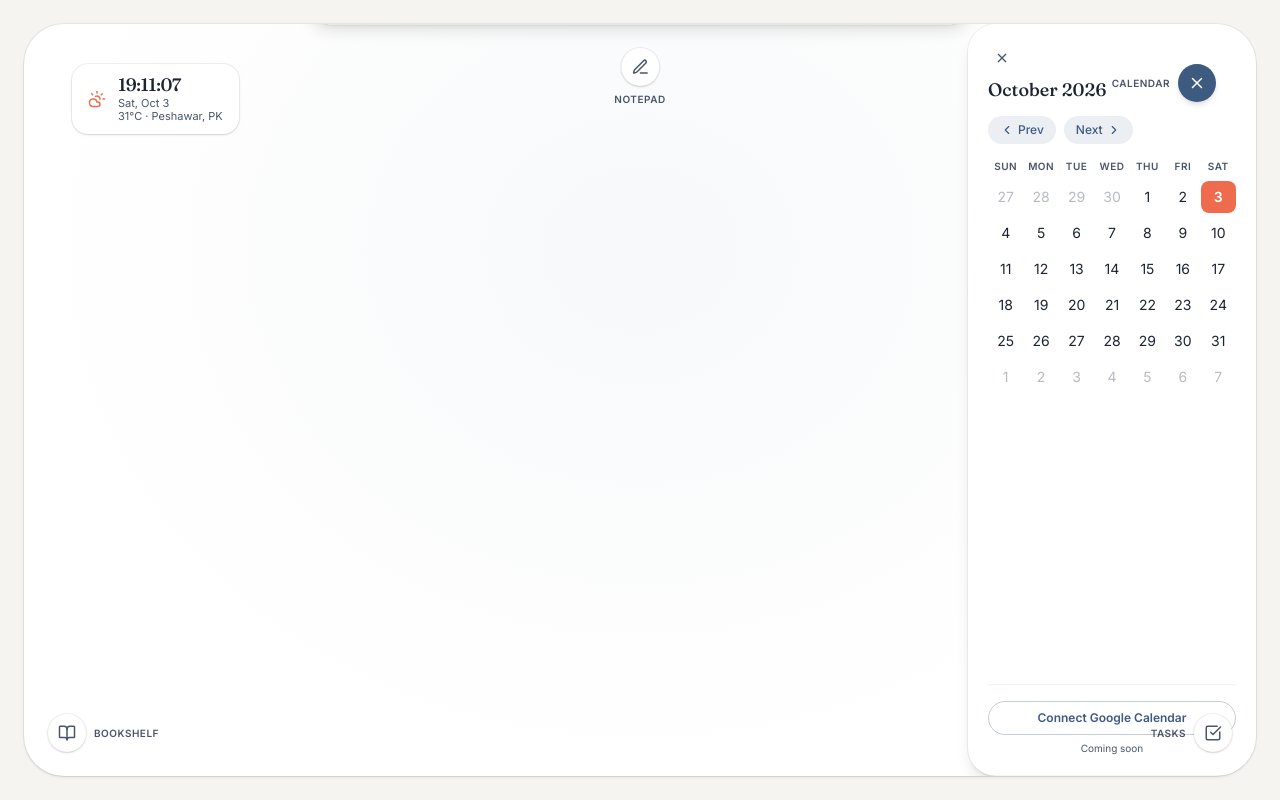
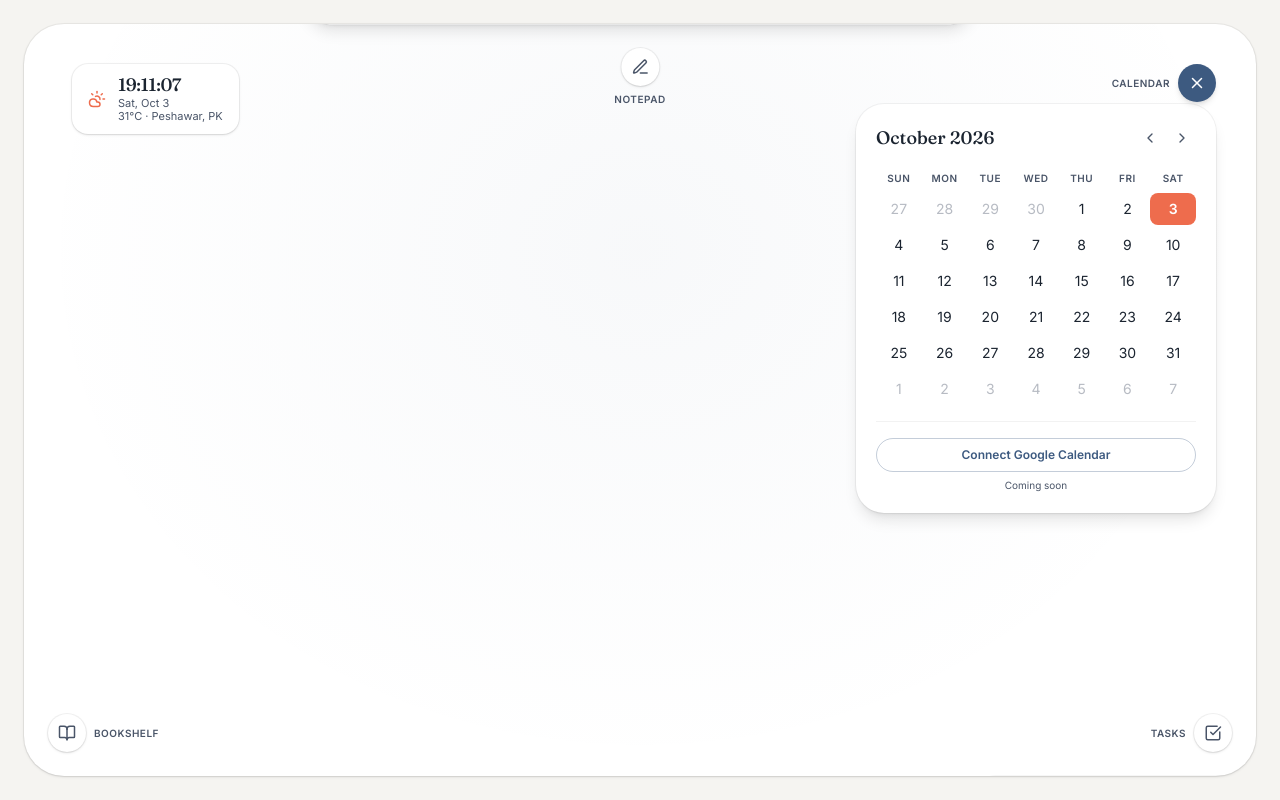
Before and after one commit to SanaUllah04/Workspace, a Next.js app: page /dashboard in a window 1280 px wide. Both pictures are taken after a click on the button 1197 px from the left and 83 px from the top of the page. Built offline with nearby package versions, Linux system fonts and the light colour scheme.

Commit message:
fix: calendar panel layout — stacked title, compact card, removed duplicate close

```diff
--- a/src/app/components/dashboard/CalendarPanel.tsx
+++ b/src/app/components/dashboard/CalendarPanel.tsx
@@ -5,10 +5,20 @@ import { ChevronLeft, ChevronRight } from "lucide-react";
 
 const WEEKDAYS = ["Sun", "Mon", "Tue", "Wed", "Thu", "Fri", "Sat"];
 const MONTHS = [
-  "January", "February", "March", "April", "May", "June",
-  "July", "August", "September", "October", "November", "December",
+  "January",
+  "February",
+  "March",
+  "April",
+  "May",
+  "June",
+  "July",
+  "August",
+  "September",
+  "October",
+  "November",
+  "December",
 ];
-const TOTAL_CELLS = 42; // 6 rows x 7 days
+const TOTAL_CELLS = 42;
 
 interface CalendarPanelProps {
   isOpen: boolean;
@@ -22,17 +32,14 @@ function buildGrid(year: number, month: number) {
 
   const cells: { day: number; isCurrentMonth: boolean }[] = [];
 
-  // Previous month overflow
   for (let i = startDay - 1; i >= 0; i--) {
     cells.push({ day: daysInPrevMonth - i, isCurrentMonth: false });
   }
 
-  // Current month
   for (let d = 1; d <= daysInMonth; d++) {
     cells.push({ day: d, isCurrentMonth: true });
   }
 
-  // Next month overflow — pad to exactly TOTAL_CELLS
   const remaining = TOTAL_CELLS - cells.length;
   for (let d = 1; d <= remaining; d++) {
     cells.push({ day: d, isCurrentMonth: false });
@@ -50,62 +57,63 @@ export default function CalendarPanel({ isOpen, onClose }: CalendarPanelProps) {
 
   function prevMonth() {
     setMonth((m) => {
-      if (m === 0) { setYear((y) => y - 1); return 11; }
+      if (m === 0) {
+        setYear((y) => y - 1);
+        return 11;
+      }
       return m - 1;
     });
   }
 
   function nextMonth() {
     setMonth((m) => {
-      if (m === 11) { setYear((y) => y + 1); return 0; }
+      if (m === 11) {
+        setYear((y) => y + 1);
+        return 0;
+      }
       return m + 1;
     });
   }
 
   const isToday = (d: number, current: boolean) =>
-    current && d === today.getDate() && month === today.getMonth() && year === today.getFullYear();
+    current &&
+    d === today.getDate() &&
+    month === today.getMonth() &&
+    year === today.getFullYear();
 
   return (
     <div
       aria-hidden={!isOpen}
-      className={`absolute top-0 right-0 z-20 h-full w-72 transition-transform duration-300 ease-out ${
-        isOpen ? "translate-x-0" : "translate-x-full"
+      className={`absolute top-16 right-6 z-20 transition-all duration-300 ease-out lg:top-20 lg:right-10 ${
+        isOpen
+          ? "translate-x-0 opacity-100"
+          : "translate-x-full opacity-0 pointer-events-none"
       }`}
     >
-      <div className="flex h-full flex-col rounded-l-[28px] bg-surface p-5 shadow-lg ring-1 ring-black/5 overflow-y-auto">
-        {/* Close button + month/year + nav — fixed height header */}
-        <div className="shrink-0">
-          <div className="mb-1 flex items-center justify-between">
-            <button
-              type="button"
-              onClick={onClose}
-              className="rounded-full p-1.5 text-muted transition-all duration-200 hover:text-ink hover:bg-black/5 active:scale-95 focus-visible:outline-none focus-visible:ring-2 focus-visible:ring-accent"
-              aria-label="Close calendar"
-            >
-              <svg width="16" height="16" viewBox="0 0 24 24" fill="none" stroke="currentColor" strokeWidth="2"><path d="M18 6L6 18M6 6l12 12"/></svg>
-            </button>
-          </div>
+      <div className="w-[360px] rounded-[28px] bg-surface p-5 shadow-lg ring-1 ring-black/5">
+        {/* Calendar title — own row */}
 
-          <p className="font-fraunces text-lg font-medium text-ink mb-3">
+        {/* Month/year + nav — own row */}
+        <div className="mb-4 flex items-center justify-between">
+          <p className="font-fraunces text-lg font-medium text-ink">
             {MONTHS[month]} {year}
           </p>
-
-          <div className="mb-3 flex items-center gap-2">
+          <div className="flex items-center gap-1">
             <button
               type="button"
               onClick={prevMonth}
-              className="flex items-center gap-1 rounded-full bg-accent/10 px-3 py-1.5 text-xs font-medium text-accent transition-all duration-200 hover:bg-accent/20 active:scale-95 focus-visible:outline-none focus-visible:ring-2 focus-visible:ring-accent"
+              className="flex items-center justify-center rounded-full p-1.5 text-muted transition-all duration-200 hover:text-ink hover:bg-black/5 active:scale-95 focus-visible:outline-none focus-visible:ring-2 focus-visible:ring-accent"
+              aria-label="Previous month"
             >
-              <ChevronLeft size={14} />
-              Prev
+              <ChevronLeft size={16} />
             </button>
             <button
               type="button"
               onClick={nextMonth}
-              className="flex items-center gap-1 rounded-full bg-accent/10 px-3 py-1.5 text-xs font-medium text-accent transition-all duration-200 hover:bg-accent/20 active:scale-95 focus-visible:outline-none focus-visible:ring-2 focus-visible:ring-accent"
+              className="flex items-center justify-center rounded-full p-1.5 text-muted transition-all duration-200 hover:text-ink hover:bg-black/5 active:scale-95 focus-visible:outline-none focus-visible:ring-2 focus-visible:ring-accent"
+              aria-label="Next month"
             >
-              Next
-              <ChevronRight size={14} />
+              <ChevronRight size={16} />
             </button>
           </div>
         </div>
@@ -113,7 +121,10 @@ export default function CalendarPanel({ isOpen, onClose }: CalendarPanelProps) {
         {/* Fixed-height grid (6 rows = 42 cells) */}
         <div className="grid grid-cols-7 gap-y-1 text-center text-xs min-h-[228px]">
           {WEEKDAYS.map((d) => (
-            <div key={d} className="py-1 text-[10px] font-semibold uppercase tracking-wider text-muted">
+            <div
+              key={d}
+              className="py-1 text-[10px] font-semibold uppercase tracking-wider text-muted"
+            >
               {d}
             </div>
           ))}
@@ -126,8 +137,8 @@ export default function CalendarPanel({ isOpen, onClose }: CalendarPanelProps) {
                 isToday(cell.day, cell.isCurrentMonth)
                   ? "bg-highlight font-semibold text-white"
                   : cell.isCurrentMonth
-                  ? "text-ink hover:bg-black/5"
-                  : "text-muted/40"
+                    ? "text-ink hover:bg-black/5"
+                    : "text-muted/40"
               }`}
             >
               {cell.day}
@@ -136,14 +147,16 @@ export default function CalendarPanel({ isOpen, onClose }: CalendarPanelProps) {
         </div>
 
         {/* Google Calendar stub */}
-        <div className="mt-auto pt-4 border-t border-black/5 shrink-0">
+        <div className="mt-4 pt-4 border-t border-black/5">
           <button
             type="button"
             className="w-full rounded-full border border-accent/30 px-4 py-2 text-xs font-semibold text-accent transition-all duration-200 hover:bg-accent/5 active:scale-95 focus-visible:outline-none focus-visible:ring-2 focus-visible:ring-accent"
           >
             Connect Google Calendar
           </button>
-          <p className="mt-1.5 text-center text-[10px] text-muted">Coming soon</p>
+          <p className="mt-1.5 text-center text-[10px] text-muted">
+            Coming soon
+          </p>
         </div>
       </div>
     </div>
```
